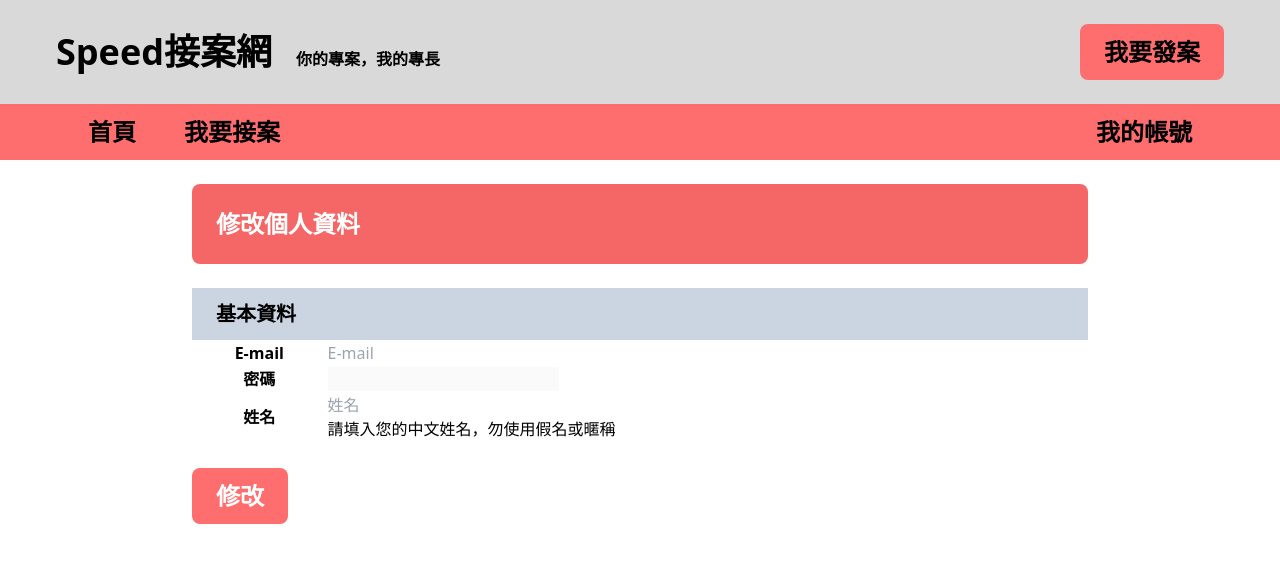
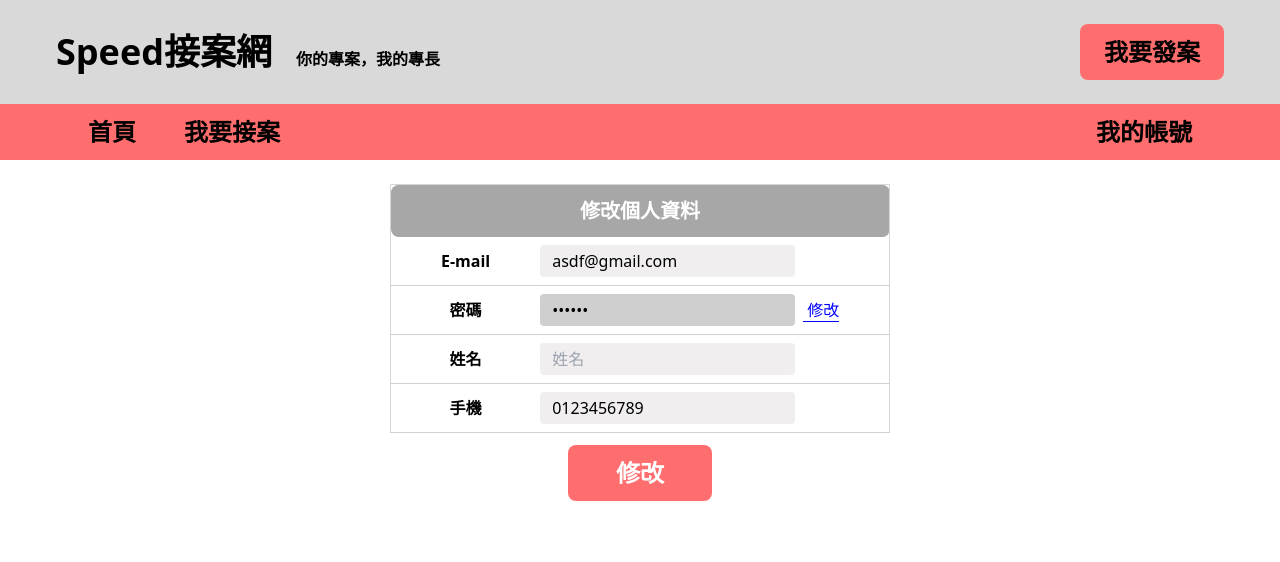
Before and after one commit to miguelyang123/case-receiving-platform-Vue, a Vue app: page /personalinfoedit in a window 1280 px wide. Shown: the top 562 px of the page. Built offline with nearby package versions, Linux system fonts and the light colour scheme.

Commit message:
編輯個人資料頁面完成

```diff
--- a/src/views/PersonalInfoEdit.vue
+++ b/src/views/PersonalInfoEdit.vue
@@ -1,51 +1,126 @@
 <script>
+import { RouterLink, RouterView } from 'vue-router';
 export default {
+    components:{
+        RouterLink,
+    },
+    data() {
+        return {
+            user:{
+                email:"asdf@gmail.com",
+                pwd:"123456",
+                user_name:"",
+                phone:"0123456789"
+            },
 
+           trueEmail: new RegExp("^[^@\\s]+@[^@\\s]+\\.[^@\\s]+$"),
+           truePhone: new RegExp("^0[\\d]{1}[\\d]{4}[\\d]{4}$"),
+        }
+    },
+    methods:{
+        editPersomInfo(){
+            if(!this.trueEmail.test(this.user.email) || !this.truePhone.test(this.user.phone)){
+                return false;
+            }
+
+            // fetch("...",{
+            //     method:"post",
+            //     mode:"no-cors",
+            //     headers:{
+            //         "Accect":"application/json, text/plain, */*",
+            //         "Content-Type": "application/x-www-form-urlencoded"
+            //     },
+            //     body: "email" + this.user.email+
+            //         "pwd" + this.user.pwd+
+            //         "user_name" + this.user.user_name+
+            //         "phone" + this.user.phone
+            // })
+            // .then(respone => respone.json())
+            // .then(data =>{
+            //     console.log(data);
+            // })
+
+            return false;
+        },
+    }
 }
 </script>
 <template >
-    <div class="w-[70%] mx-auto my-6">
-        <form action="/personalinfoedit" method="post" target="_self">
-            <h1 class="bg-[#f56666] text-[white] text-2xl font-bold p-6 rounded-lg">修改個人資料</h1>
-            <div class="my-6">
-                <table class="w-full rounded-lg" style="border: 0.15vw #f4f2ff solid;border: 1;" rules="rows">
-                    <thead class="text-xl font-bold bg-slate-300 ">
+    <div class="w-[500px] mx-auto my-6">
+        <form action="#" method="post" @submit.prevent="editPersomInfo">
+            <div>
+                <table class="w-full rounded-lg" style="border: 1px #d6d6d6 solid;" rules="rows">
+                    <thead class="text-lg font-bold bg-slate-300 ">
                         <tr>
-                            <th colspan="2" class="p-6 text-start py-3">基本資料</th>
+                            <th colspan="2" class="bg-[#a7a7a7] text-[white] text-xl font-bold px-6 py-3 rounded-lg">修改個人資料</th>
                         </tr>
                     </thead>
                     <tbody>
                         <tr>
-                            <th>E-mail</th>
+                            <th class="w-[30%]">E-mail</th>
                             <td>
-                                <input type="text" placeholder="E-mail">
+                                <input type="email" class="bg-[#f0eeee]" placeholder="E-mail" v-model="user.email" required>
+                                <p v-if="!trueEmail.test(user.email)" class="text-[red]">請輸入正確的電子郵件格式</p>
                             </td>
                         </tr>
                         <tr>
                             <th>密碼</th>
                             <td>
-                                <input type="text" disabled>
+                                <input type="password" class="bg-[#cfcfcf]" v-model="user.pwd" disabled>
+                                <RouterLink class="editPwd" to="#"> 修改</RouterLink>
                             </td>
                         </tr>
                         <tr>
                             <th>姓名</th>
                             <td>
-                                <input type="text" placeholder="姓名">
-                                <p>請填入您的中文姓名，勿使用假名或暱稱</p>
+                                <input type="text" class="bg-[#f0eeee]" placeholder="姓名" v-model="user.user_name" required>
                             </td>
                         </tr>
                         <tr>
-                            <th></th>
-                            <td></td>
+                            <th>手機</th>
+                            <td>
+                                <input type="tel" class="bg-[#f0eeee]" placeholder="手機號碼" v-model="user.phone" required>
+                                <p v-if="!truePhone.test(user.phone)" class="text-[red]">請輸入符合格式的手機號碼 (0xxxxxxxxx)</p>
+                            </td>
                         </tr>
                     </tbody>
                 </table>
             </div>
-            <input type="submit" class=" text-white rounded-lg bg-[#FF6E6E] py-3 px-6 text-2xl font-bold hover:scale-105 active:scale-95" value="修改">
+            <input type="submit" class=" flex text-white rounded-lg bg-[#FF6E6E] py-3 px-12 mx-auto my-3 text-2xl font-bold hover:scale-105 active:scale-95" value="修改">
         </form>
     </div>
 </template>
 
 <style lang="scss" scoped>
 
+    tbody{
+        tr{
+            border-bottom: 0.01rem rgb(209, 209, 209) solid;
+            td{
+                padding: 0.5rem 0;
+                input{
+                    padding: 0.25rem 0.75rem;
+                    outline: none;
+                    border-radius: 0.25rem;
+                }
+            }
+        }
+    }
+
+    .editPwd{
+        color: blue;
+        border-bottom: 1px blue solid;
+        margin-left: 0.5rem;
+
+        &:hover{
+            scale: 1.1;
+            color: red;
+            border-bottom: 1px red solid;
+        }
+        &:active{
+            scale: 0.9;
+            color: blue;
+            border-bottom: 1px blue solid;
+        }
+    }
 </style>
```
